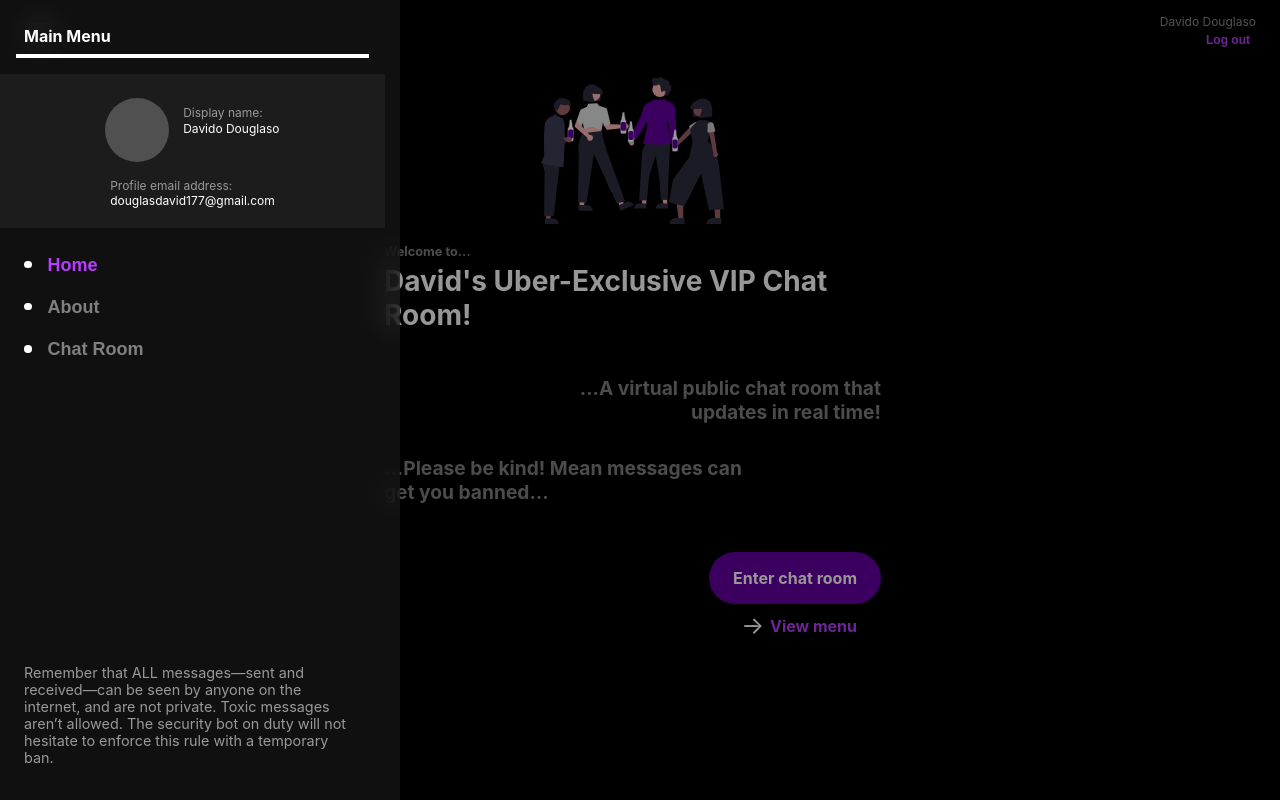
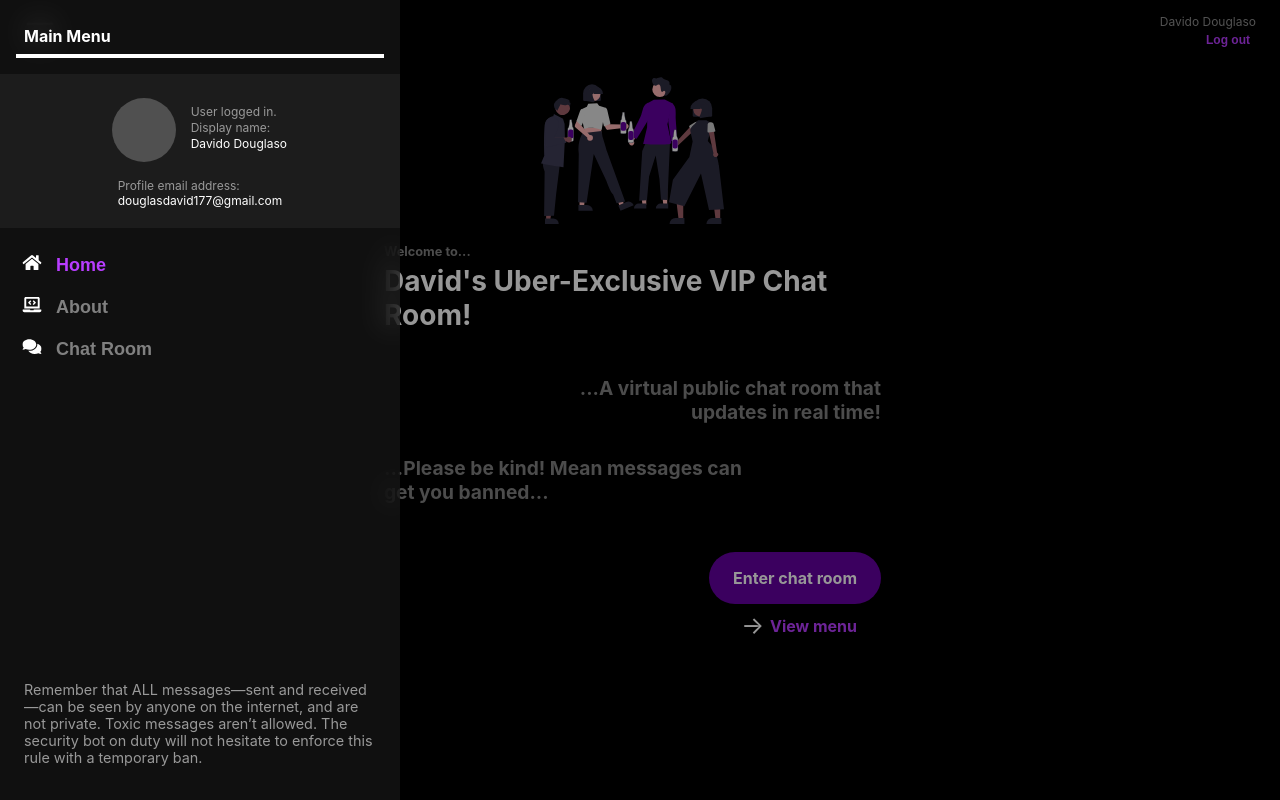
Before and after one commit to douglasdavid177/Chat-Room, a Next.js app: page / in a window 1280 px wide. Both pictures are taken after a click on the button "View menu". Built offline with nearby package versions, Linux system fonts and the light colour scheme.

Commit message:
add icons to project, improve look of nav panel

```diff
--- a/components/navpanel.jsx
+++ b/components/navpanel.jsx
@@ -1,6 +1,12 @@
 import { AnimatePresence, motion } from "framer-motion";
 import { useEffect, useRef, useState } from "react";
-
+import {
+  FaLaptopCode,
+  FaComments,
+  FaHome,
+  FaUserTie,
+  FaUser,
+} from "react-icons/fa";
 const NavPanel = ({
   isOpen,
   setIsOpen,
@@ -55,15 +61,23 @@ const NavPanel = ({
             <div className="navHeadingContainer panelPadding">
               {" "}
               <h5 className="menuLabel">Main Menu</h5>
+              {/* <FaComments /> */}
               <hr className="headerLine" />
             </div>
 
             <UserInfoSection />
 
             <MenuOptions>
-              <MenuItem label={"Home"} sectionKey={0} />
-              <MenuItem label={"About"} sectionKey={-1} />
-              <MenuItem label={"Chat Room"} sectionKey={-1} />
+              <MenuItem label={"Home"} sectionKey={0}>
+                <FaHome />
+              </MenuItem>
+              <MenuItem label={"About"} sectionKey={-1}>
+                <FaLaptopCode />
+              </MenuItem>
+
+              <MenuItem label={"Chat Room"} sectionKey={-1}>
+                <FaComments />
+              </MenuItem>
               {/* <MenuItem label={"Account Settings"} sectionKey={-1} /> */}
             </MenuOptions>
 
@@ -116,7 +130,7 @@ Remember that ALL messages—sent and received—can be seen by anyone on the in
           position: relative;
           overflow-y: auto;
           overflow-x: hidden;
-          scrollbar-gutter: stable;
+          //scrollbar-gutter: stable;
         }
         .panelPadding {
           padding-left: 1rem;
@@ -218,6 +232,16 @@ Remember that ALL messages—sent and received—can be seen by anyone on the in
           margin-top: 0.5rem;
           margin-bottom: 0.5rem;
         }
+        .iconBulletPoint {
+          height: auto;
+          aspect-ratio: 1;
+          background: transparent;
+          margin: 0;
+          padding: 0;
+          margin-right: 1rem;
+          margin-left: 0.5rem;
+          transform: scale(1.2);
+        }
 
         .panel .messageContainer {
           text-align: left;
@@ -311,7 +335,7 @@ Remember that ALL messages—sent and received—can be seen by anyone on the in
           align-items: stretch;
           text-align: left;
           justify-content: center;
-          transform: translateY(-30%);
+          transform: translateY(-5%);
 
           //flex-wrap: wrap;
           max-width: 70%;
@@ -389,7 +413,8 @@ Remember that ALL messages—sent and received—can be seen by anyone on the in
     const disabled = props.sectionKey == -1;
     return (
       <li>
-        <div className={"bulletPoint"}></div>
+        {/* <div className={"bulletPoint"}></div> */}
+        <div className={"iconBulletPoint"}>{props.children}</div>
 
         <button
           onClick={() => {
@@ -450,7 +475,7 @@ Remember that ALL messages—sent and received—can be seen by anyone on the in
           <div className="userPicHolder"></div>
           <div className="userInfoTextHolder">
             {/* {!loggedIn && <p className="label">Not logged in.</p>} */}
-            {/* {loggedIn && <p className="label">Logged in.</p>} */}
+            {loggedIn && <p className="label">User logged in.</p>}
 
             <p className="label">
               {" "}
--- a/package.json
+++ b/package.json
@@ -12,7 +12,8 @@
     "framer-motion": "^7.2.1",
     "next": "12.1.6",
     "react": "18.2.0",
-    "react-dom": "18.2.0"
+    "react-dom": "18.2.0",
+    "react-icons": "^4.4.0"
   },
   "devDependencies": {
     "eslint": "8.18.0",
```
Also changed, not shown: 1 other file (tests, documents, lock files or other folders).
